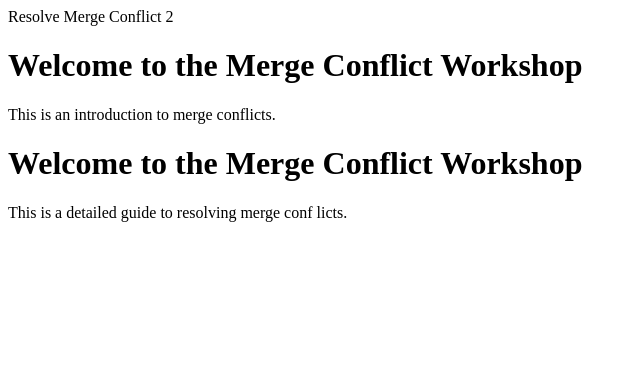
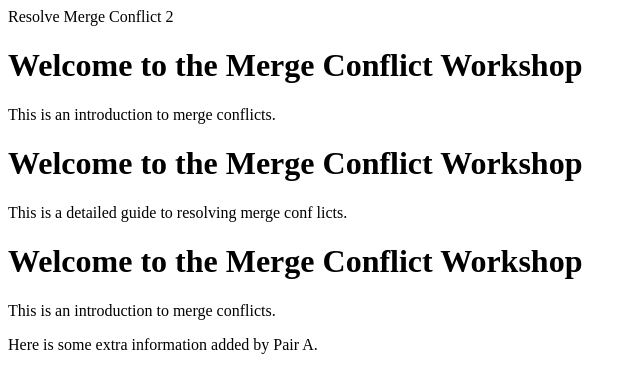
Before and after one commit to pheak2492008/Workshop-Github, a plain HTML site: page index.html in a window 1280 px wide. Shown: the whole page, without its empty margins (0-640 px from the left). Drawn offline with Linux system fonts and the light colour scheme.

Commit message:
Add extra info by Pair A

```diff
--- a/index.html
+++ b/index.html
@@ -15,5 +15,9 @@ initial-scale=1.0"
     <p>This is an introduction to merge conflicts.</p>
     <h1>Welcome to the Merge Conflict Workshop</h1>
     <p>This is a detailed guide to resolving merge conf licts.</p>
+    <h1>Welcome to the Merge Conflict Workshop</h1>
+    <p>This is an introduction to merge conflicts.</p>
+    <p>Here is some extra information added by Pair A.
+</p>
   </body>
 </html>
```
